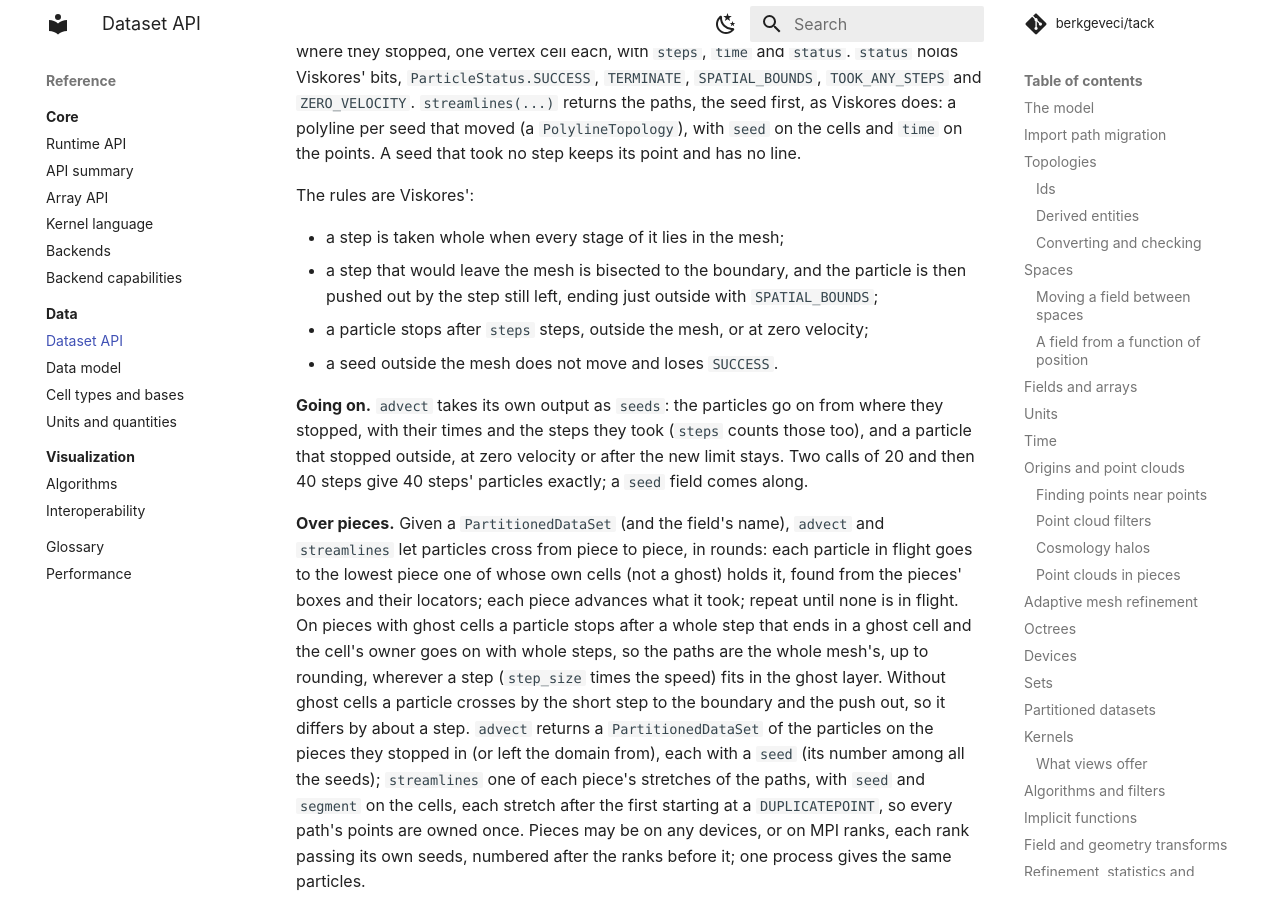
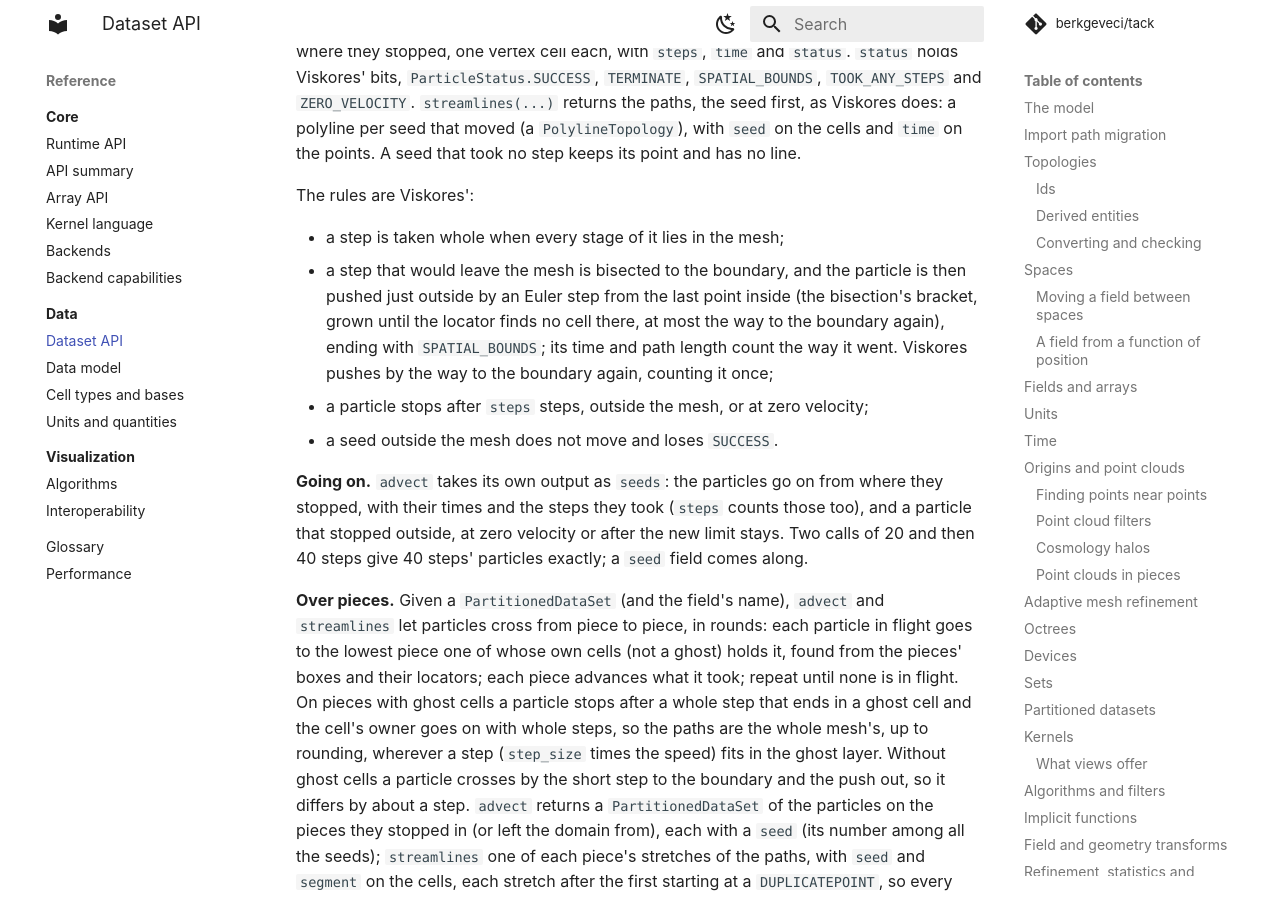
Before and after one commit to berkgeveci/tack, an MkDocs documentation site: the page built from docs/vis-guide/reference/dataset-api.md, in a window 1280 px wide and 900 px high, scrolled down 43178 px. Built offline with MkDocs 1.6.1 and Material for MkDocs 9.7.7, drawn with Linux system fonts in a browser that asks for light colours; comment, search, counter and statistics services are not loaded; the version menu is left out.

Commit message:
Push a particle just outside the mesh, not by the way to the boundary again
A step leaving the mesh is bisected to the boundary; the push out was an Euler step from the last point inside by r1, about the way to the boundary, as Viskores' SmallStep does, while time and path length counted r1 once. Between pieces without ghost cells the path went on from there: past max_length, or out of the mesh across a thin layer (the Ford DrivAer's split pieces). The push is now the bisection's bracket, grown fourfold until no cell holds the point, at most r1, and time and length count r0 plus it. RK45's end at a wall measured the push after taking it (always 0); it measures the move.

```diff
--- a/docs/vis-guide/reference/dataset-api.md
+++ b/docs/vis-guide/reference/dataset-api.md
@@ -1362,8 +1362,11 @@ The rules are Viskores':
 
 - a step is taken whole when every stage of it lies in the mesh;
 - a step that would leave the mesh is bisected to the boundary, and the
-  particle is then pushed out by the step still left, ending just outside
-  with `SPATIAL_BOUNDS`;
+  particle is then pushed just outside by an Euler step from the last point
+  inside (the bisection's bracket, grown until the locator finds no cell
+  there, at most the way to the boundary again), ending with
+  `SPATIAL_BOUNDS`; its time and path length count the way it went.
+  Viskores pushes by the way to the boundary again, counting it once;
 - a particle stops after `steps` steps, outside the mesh, or at zero
   velocity;
 - a seed outside the mesh does not move and loses `SUCCESS`.
```
Also changed, not shown: changelog.d/push-out-bracket.md (added, +14 -0 lines), 2 other files.
